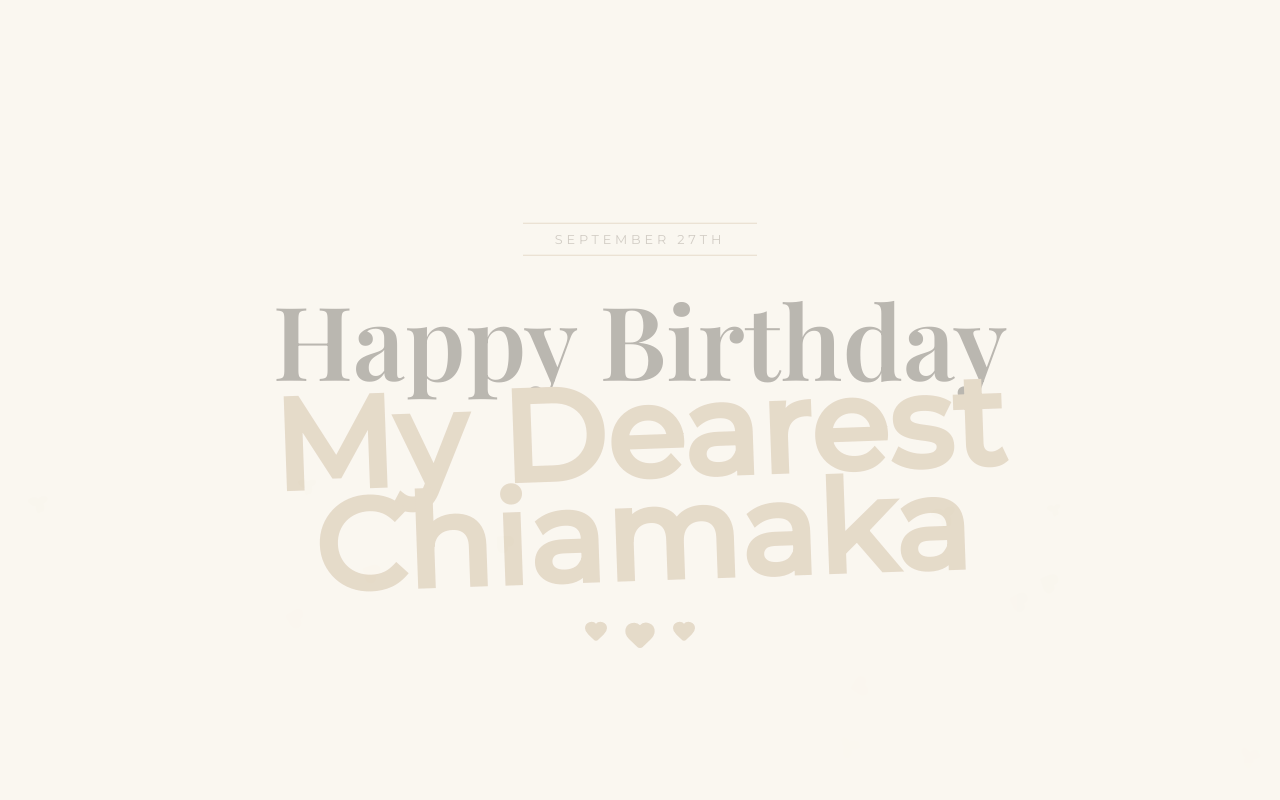
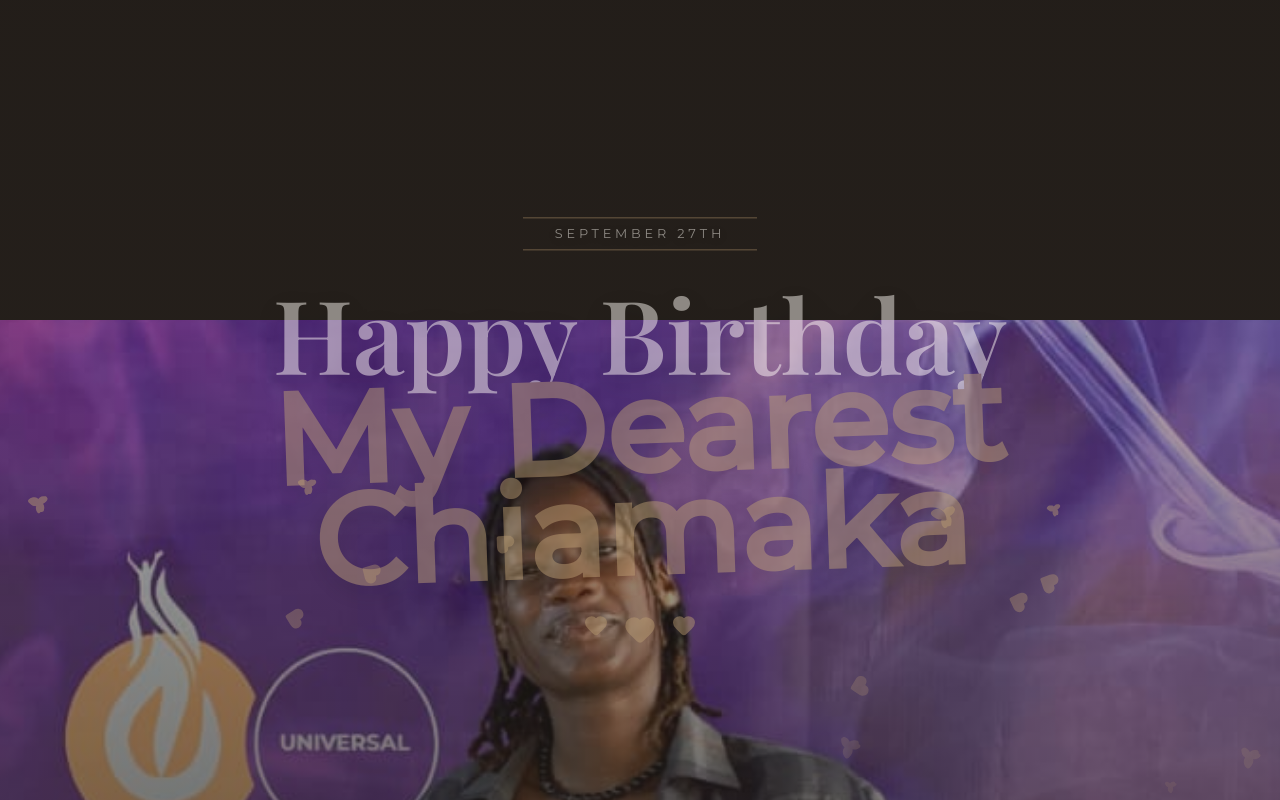
Before and after one commit to Pedrosaint/happy_birthday_chiamaka, a React (Vite) app: page / in a window 1280 px wide. Both pictures are taken after a click on the button "CLICK TO OPEN". Shown: the top 800 px of the page. Built offline with nearby package versions, Linux system fonts and the light colour scheme; a web font is replaced by a local one.

Commit message:
feat: unique hero section using image_10

```diff
--- a/src/App.tsx
+++ b/src/App.tsx
@@ -1,5 +1,5 @@
 import React, { useState, useEffect } from 'react';
-import { motion, AnimatePresence } from 'framer-motion';
+import { motion, AnimatePresence, useScroll, useTransform } from 'framer-motion';
 import { Heart } from 'lucide-react';
 import './index.css';
 
@@ -13,7 +13,7 @@ import img6 from './assets/img/image_6.jpeg';
 import img7 from './assets/img/image_7.jpeg';
 import img8 from './assets/img/image_8.jpeg';
 import img9 from './assets/img/image_9.jpeg';
-import img10 from './assets/img/image_10.jpeg';
+import img10 from './assets/img/image_10.jpeg'; // The requested hero image
 import img11 from './assets/img/image_11.jpeg';
 import img12 from './assets/img/image_12.jpeg';
 
@@ -28,12 +28,11 @@ const FloatingBackground = () => {
   const [elements, setElements] = useState<{ id: number; x: number; delay: number; size: number; isHeart: boolean }[]>([]);
 
   useEffect(() => {
-    // Generate random floating elements
     const newElements = Array.from({ length: 25 }).map((_, i) => ({
       id: i,
-      x: Math.random() * 100, // percentage
-      delay: Math.random() * 20, // delay in seconds
-      size: Math.random() * 20 + 15, // size in px
+      x: Math.random() * 100,
+      delay: Math.random() * 20,
+      size: Math.random() * 20 + 15,
       isHeart: Math.random() > 0.5,
     }));
     setElements(newElements);
@@ -71,7 +70,7 @@ function Curtain({ onOpen }: { onOpen: () => void }) {
 
   const handleOpen = () => {
     setIsOpen(true);
-    setTimeout(onOpen, 2000); // Wait for animation to finish before hiding component fully
+    setTimeout(onOpen, 1800);
   };
 
   return (
@@ -113,6 +112,9 @@ function Curtain({ onOpen }: { onOpen: () => void }) {
 
 function App() {
   const [isOpened, setIsOpened] = useState(false);
+  const { scrollYProgress } = useScroll();
+  const heroScale = useTransform(scrollYProgress, [0, 1], [1, 1.2]);
+  const heroY = useTransform(scrollYProgress, [0, 1], ["0%", "50%"]);
 
   return (
     <div className="bg-ivory min-h-screen text-text relative">
@@ -124,15 +126,24 @@ function App() {
       {/* Main Content (Revealed after curtain opens) */}
       <div className={`main-content transition-opacity duration-1000 ${isOpened ? 'opacity-100' : 'opacity-0'}`}>
 
-        {/* Section 1: Romantic Header */}
-        <section className="romantic-section bg-ivory text-center">
+        {/* Section 1: The New Cinematic Background Hero Page (img10) */}
+        <section className="hero-wrapper bg-dark">
+          <motion.img
+            style={{ scale: heroScale, y: heroY }}
+            src={img10}
+            alt="Hero Chiamaka"
+            className="hero-bg-img"
+          />
+          <div className="hero-overlay"></div>
+
           <motion.div
+            className="hero-content"
             initial={{ opacity: 0, y: 30 }}
             animate={isOpened ? { opacity: 1, y: 0 } : {}}
             transition={{ duration: 1.5, delay: 0.5 }}
           >
             <div className="date-badge">September 27th</div>
-            <h1 className="title-massive serif-font mb-2">Happy Birthday</h1>
+            <h1 className="title-massive serif-font text-ivory mb-2">Happy Birthday</h1>
             <h2 className="script-massive">My Dearest Chiamaka</h2>
             <div className="flex justify-center mt-8 space-x-4">
               <Heart className="text-accent w-6 h-6" fill="currentColor" />
@@ -140,10 +151,25 @@ function App() {
               <Heart className="text-accent w-6 h-6" fill="currentColor" />
             </div>
           </motion.div>
+
+          {/* Animated Scroll Down Indicator */}
+          <motion.div
+            className="scroll-indicator"
+            initial={{ opacity: 0 }}
+            animate={isOpened ? { opacity: 0.8 } : {}}
+            transition={{ duration: 1, delay: 2 }}
+          >
+            <span className="sans-font text-xs uppercase tracking-widest">Scroll</span>
+            <motion.div
+              className="scroll-line"
+              animate={{ height: ["0px", "40px", "0px"], y: [0, 20, 40] }}
+              transition={{ duration: 2, repeat: Infinity, ease: "easeInOut" }}
+            />
+          </motion.div>
         </section>
 
-        {/* Section 2: Beautiful Single Portrait */}
-        <section className="romantic-section bg-surface">
+        {/* Section 2: Beautiful Single Portrait (img1) */}
+        <section className="romantic-section bg-surface z-20">
           <motion.div
             className="image-frame max-w-xl w-full mx-4"
             initial={{ opacity: 0, scale: 0.95 }}
@@ -164,7 +190,7 @@ function App() {
         </section>
 
         {/* Section 3: The Memories Grid */}
-        <section className="romantic-section bg-beige py-24">
+        <section className="romantic-section bg-beige py-24 z-20 relative">
           <div className="text-center mb-16">
             <h3 className="serif-font text-4xl text-text">Precious Moments</h3>
             <div className="w-24 h-px bg-accent mx-auto mt-6"></div>
@@ -175,10 +201,10 @@ function App() {
               <motion.div
                 key={i}
                 className="image-frame"
-                initial={{ opacity: 0, y: 30 }}
+                initial={{ opacity: 0, y: 40 }}
                 whileInView={{ opacity: 1, y: 0 }}
-                viewport={{ once: true }}
-                transition={{ duration: 0.8, delay: i * 0.1 }}
+                viewport={{ once: true, margin: "-100px" }}
+                transition={{ duration: 0.8, delay: i * 0.15 }}
               >
                 <img src={imgSrc} alt={`Memory ${i+2}`} className="w-full aspect-[4/5] object-cover" />
               </motion.div>
@@ -187,7 +213,7 @@ function App() {
         </section>
 
         {/* Section 4: The Heartfelt Letter */}
-        <section className="romantic-section bg-ivory">
+        <section className="romantic-section bg-ivory z-20 relative">
           <div className="flex flex-col md:flex-row items-center max-w-6xl w-full px-8 gap-12">
             <motion.div
               className="w-full md:w-1/2"
@@ -217,7 +243,7 @@ function App() {
               </p>
 
               <div className="mt-12 flex justify-center md:justify-start">
-                <div className="w-32 aspect-square rounded-full overflow-hidden border-4 border-surface shadow-xl">
+                <div className="w-32 h-32 rounded-full overflow-hidden border-4 border-surface shadow-xl">
                   <img src={img12} alt="Finale" className="w-full h-full object-cover" />
                 </div>
               </div>
--- a/src/index.css
+++ b/src/index.css
@@ -39,12 +39,15 @@ body {
 .bg-surface { background-color: var(--surface); color: var(--text); }
 .text-accent { color: var(--accent); }
 .text-text { color: var(--text); }
+.text-ivory { color: var(--ivory); }
 .text-muted-text { color: var(--muted-text); }
 
-/* Utilities missing from Tailwind */
+/* Utilities */
 .min-h-screen { min-height: 100vh; }
+.h-screen { height: 100vh; }
 .relative { position: relative; }
 .absolute { position: absolute; }
+.fixed { position: fixed; }
 .flex { display: flex; }
 .flex-col { flex-direction: column; }
 .justify-center { justify-content: center; }
@@ -68,6 +71,7 @@ body {
 .mx-auto { margin-left: auto; margin-right: auto; }
 .mx-4 { margin-left: 1rem; margin-right: 1rem; }
 .my-8 { margin-top: 2rem; margin-bottom: 2rem; }
+.mt-2 { margin-top: 0.5rem; }
 .mt-4 { margin-top: 1rem; }
 .mt-6 { margin-top: 1.5rem; }
 .mt-8 { margin-top: 2rem; }
@@ -98,6 +102,10 @@ body {
 .leading-relaxed { line-height: 1.625; }
 .leading-loose { line-height: 2; }
 .bg-accent { background-color: var(--accent); }
+.z-0 { z-index: 0; }
+.z-10 { z-index: 10; }
+.z-20 { z-index: 20; }
+.z-30 { z-index: 30; }
 
 @media (min-width: 768px) {
   .md\\:w-1\\/2 { width: 50%; }
@@ -175,13 +183,6 @@ body {
   box-shadow: 0 10px 20px rgba(184, 155, 114, 0.2);
 }
 
-/* Main Content */
-.main-content {
-  position: relative;
-  width: 100%;
-  min-height: 100vh;
-}
-
 /* Floating Elements */
 .floating-container {
   position: fixed;
@@ -190,14 +191,106 @@ body {
   width: 100vw;
   height: 100vh;
   pointer-events: none;
-  z-index: 0;
+  z-index: 10;
   overflow: hidden;
 }
 
 .floating-item {
   position: absolute;
   color: var(--accent);
-  opacity: 0.4;
+  opacity: 0.5;
+}
+
+/* Hero Section Unique */
+.hero-wrapper {
+  position: relative;
+  width: 100vw;
+  height: 100vh;
+  overflow: hidden;
+  display: flex;
+  flex-direction: column;
+  justify-content: center;
+  align-items: center;
+}
+
+.hero-bg-img {
+  position: absolute;
+  top: 0;
+  left: 0;
+  width: 100%;
+  height: 100%;
+  object-fit: cover;
+  z-index: 0;
+  /* Soft fade at the bottom */
+  mask-image: linear-gradient(to bottom, rgba(0,0,0,1) 80%, rgba(0,0,0,0) 100%);
+  -webkit-mask-image: linear-gradient(to bottom, rgba(0,0,0,1) 80%, rgba(0,0,0,0) 100%);
+}
+
+.hero-overlay {
+  position: absolute;
+  top: 0;
+  left: 0;
+  width: 100%;
+  height: 100%;
+  background: linear-gradient(to bottom, rgba(42,36,31,0.2) 0%, rgba(42,36,31,0.6) 100%);
+  z-index: 1;
+}
+
+.hero-content {
+  position: relative;
+  z-index: 20;
+  text-align: center;
+}
+
+.title-massive {
+  font-size: clamp(3.5rem, 8vw, 7rem);
+  line-height: 1;
+  text-align: center;
+  text-shadow: 0 10px 30px rgba(0,0,0,0.3);
+}
+
+.script-massive {
+  font-size: clamp(3rem, 10vw, 8rem);
+  color: var(--accent);
+  text-align: center;
+  line-height: 0.8;
+  margin-top: -1rem;
+  transform: rotate(-2deg);
+  text-shadow: 0 10px 20px rgba(0,0,0,0.2);
+}
+
+.date-badge {
+  display: inline-block;
+  padding: 0.5rem 2rem;
+  border-top: 1px solid var(--accent);
+  border-bottom: 1px solid var(--accent);
+  font-family: var(--font-sans);
+  letter-spacing: 0.3em;
+  text-transform: uppercase;
+  font-size: 0.8rem;
+  margin: 2rem 0;
+  color: var(--ivory);
+  text-shadow: 0 2px 10px rgba(0,0,0,0.5);
+}
+
+.scroll-indicator {
+  position: absolute;
+  bottom: 2rem;
+  left: 50%;
+  transform: translateX(-50%);
+  z-index: 20;
+  display: flex;
+  flex-direction: column;
+  align-items: center;
+  color: var(--ivory);
+  opacity: 0.8;
+}
+
+.scroll-line {
+  width: 1px;
+  height: 40px;
+  background-color: var(--accent);
+  margin-top: 0.5rem;
 }
 
 /* Decorative Sections */
@@ -215,9 +308,14 @@ body {
 .image-frame {
   padding: 1rem;
   background-color: #fff;
-  box-shadow: 0 20px 40px rgba(42, 36, 31, 0.1);
+  box-shadow: 0 30px 60px rgba(42, 36, 31, 0.15);
   border-radius: 4px;
   position: relative;
+  transition: transform 0.5s ease;
+}
+
+.image-frame:hover {
+  transform: translateY(-10px);
 }
 
 .image-frame::after {
@@ -241,39 +339,11 @@ body {
 
 .grid-gallery {
   display: grid;
-  grid-template-columns: repeat(auto-fit, minmax(250px, 1fr));
-  gap: 2rem;
+  grid-template-columns: repeat(auto-fit, minmax(300px, 1fr));
+  gap: 3rem;
   width: 100%;
   max-width: 1200px;
   margin: 4rem auto;
-}
-
-.title-massive {
-  font-size: clamp(4rem, 8vw, 7rem);
-  line-height: 1;
-  text-align: center;
-}
-
-.script-massive {
-  font-size: clamp(3rem, 10vw, 8rem);
-  color: var(--accent);
-  text-align: center;
-  line-height: 0.8;
-  margin-top: -1rem;
-  transform: rotate(-2deg);
-}
-
-.date-badge {
-  display: inline-block;
-  padding: 0.5rem 2rem;
-  border-top: 1px solid var(--accent);
-  border-bottom: 1px solid var(--accent);
-  font-family: var(--font-sans);
-  letter-spacing: 0.3em;
-  text-transform: uppercase;
-  font-size: 0.8rem;
-  margin: 2rem 0;
-  color: var(--muted-text);
 }
 
 /* Beautiful custom scrollbar */
```
